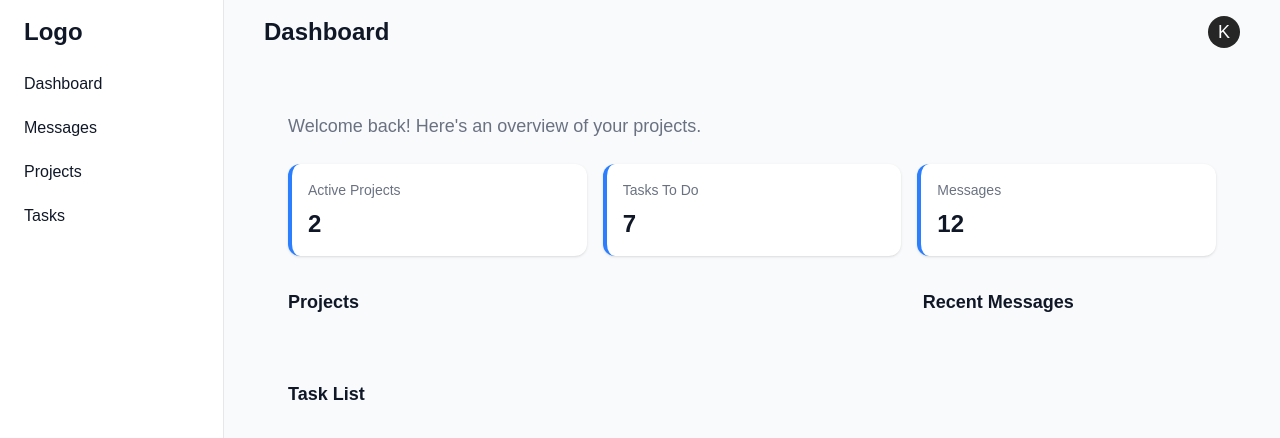
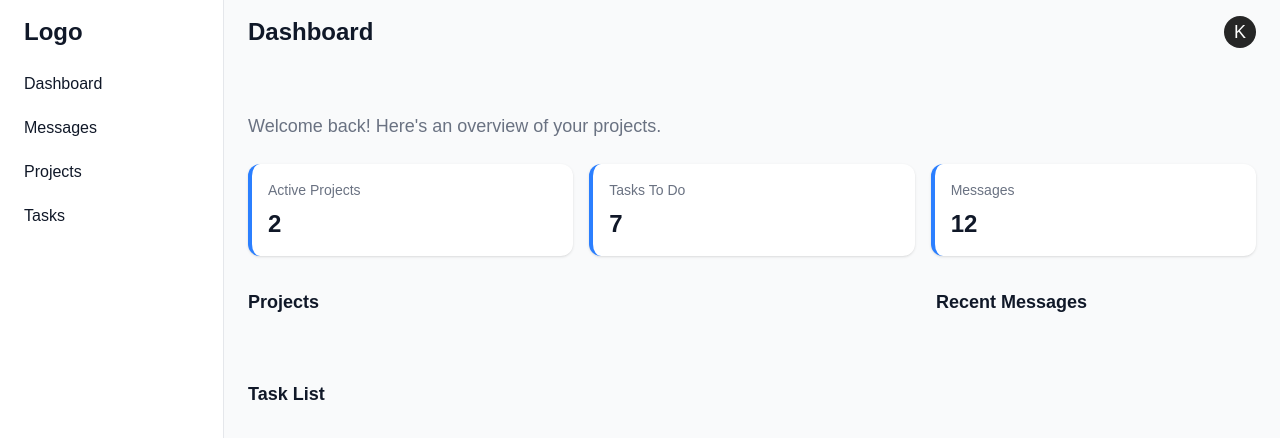
Before and after one commit to KylerLong-dev/dashboard, a Next.js app in the folder portal/: page /user in a window 1280 px wide. Shown: the top 438 px of the page. Built offline with nearby package versions, Linux system fonts and the light colour scheme.

Commit message:
fix consistent spacing for user dashboard structure. start planning logic for recent message summary for user dashboard.

```diff
--- a/portal/src/components/common/DashboardLayout.js
+++ b/portal/src/components/common/DashboardLayout.js
@@ -27,9 +27,9 @@ export default function DashboardLayout({ children }) {
         </>
       )}
 
-      <div className="flex-1 flex flex-col"> {/*container holding the header and main content*/}
+      <div className="flex-1 flex flex-col w-full max-w-7xl mx-auto px-4 sm:px-6"> {/*container holding the header and main content*/}
         {/* Header */}
-        <header className="flex justify-between items-center w-full px-10 py-4 bg-gray-75 text-gray-900">
+        <header className="flex justify-between items-center w-full py-4 bg-gray-75 text-gray-900">
           <h1 className="text-2xl font-bold">Dashboard</h1>
           <div className="flex items-center gap-2">
             <button
@@ -57,7 +57,7 @@ export default function DashboardLayout({ children }) {
         </header>
 
         {/* Main content */}
-        <main className="flex-1 px-10 py-6 bg-gray-75 text-gray-900">
+        <main className="flex-1 py-6 bg-gray-75 text-gray-900">
           {children}
         </main>
       </div>
--- a/portal/src/components/user/dashboard/DashboardContent.js
+++ b/portal/src/components/user/dashboard/DashboardContent.js
@@ -9,7 +9,7 @@ const summaryData = [
   ];
 
 const DashboardContent = () => (
-  <div className="p-4 sm:p-6 w-full max-w-7xl mx-auto">
+  <div className="py-4 sm:py-6 w-full">
     {/* Header */}
     <header className="mb-4 sm:mb-6 px-2 sm:px-0">
       <h2 className="text-gray-500 text-base sm:text-lg">
@@ -18,7 +18,7 @@ const DashboardContent = () => (
     </header>
 
     {/* Summary Cards */}
-    <section className="grid grid-cols-1 sm:grid-cols-2 lg:grid-cols-3 gap-4 mb-6 sm:mb-8">
+    <section className="grid grid-cols-1 lg:grid-cols-3 gap-4 mb-6 sm:mb-8">
       {summaryData.map(({ title, value }) => (
         <div
           key={title}
```
